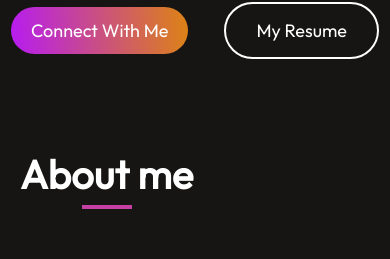
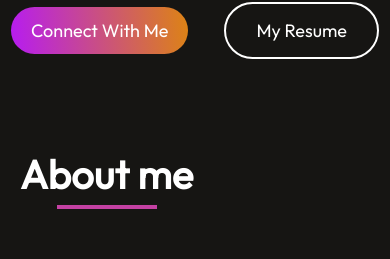
Before and after one commit to arij45/PortfolioWebSite, a React (Vite) app: page / in a window 390 px wide. Shown: the part 1374-1633 px from the top of the page. Built offline with nearby package versions, Linux system fonts and the light colour scheme.

Commit message:
new commit

```diff
--- a/src/Components/About/About.css
+++ b/src/Components/About/About.css
@@ -131,7 +131,7 @@
     }
 
     .about-title::after{
-        width: 50px;
+        width: 100px;
     }
 
     .about-sections{
```
